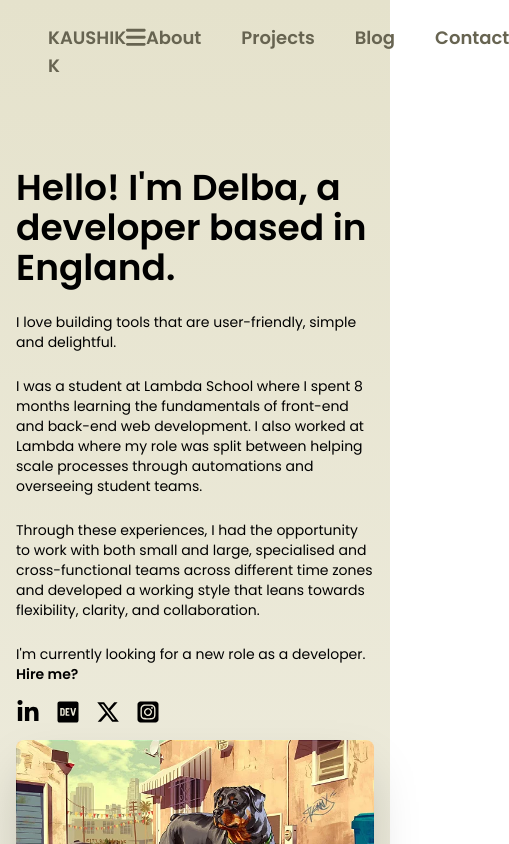
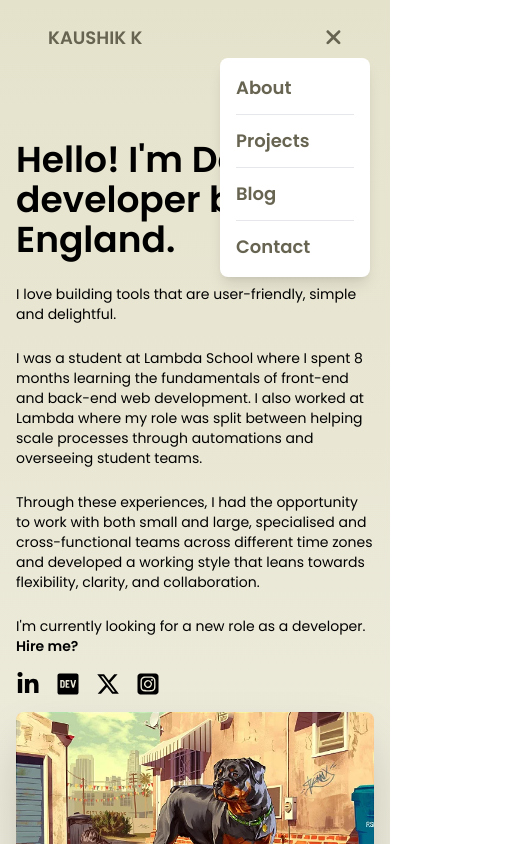
Before and after one commit to Kaushik13k/13kaushikk-portfolio, a React (Vite) app: page /home in a window 390 px wide. Both pictures are taken after a click on the element 332 px from the left and 38 px from the top of the page. Shown: the top 844 px of the page, 509 px wide, since content can reach past the window. Built offline with nearby package versions, Linux system fonts and the light colour scheme.

Commit message:
added the hamburger menu

```diff
--- a/package.json
+++ b/package.json
@@ -15,6 +15,7 @@
     "@fortawesome/free-regular-svg-icons": "^6.6.0",
     "@fortawesome/free-solid-svg-icons": "^6.6.0",
     "@fortawesome/react-fontawesome": "^0.2.2",
+    "@radix-ui/react-collapsible": "^1.1.1",
     "react": "^18.3.1",
     "react-dom": "^18.3.1",
     "react-markdown": "^9.0.1",
--- a/src/sections/Navbar.tsx
+++ b/src/sections/Navbar.tsx
@@ -1,10 +1,8 @@
 import React, { useState } from "react";
 import { FontAwesomeIcon } from "@fortawesome/react-fontawesome";
-import { faBars } from "@fortawesome/free-solid-svg-icons";
+import { faBars, faTimes } from "@fortawesome/free-solid-svg-icons";
+import * as Collapsible from "@radix-ui/react-collapsible";
 
-// TODO:
-// 1. On hover change the color
-// 2. Navigate to the appropriate tabs
 const Navbar = () => {
   const [isOpen, setIsOpen] = useState(false);
 
@@ -18,26 +16,59 @@
         <div className="flex items-center">
           <h3>KAUSHIK K</h3>
         </div>
-        <div className="flex items-center cursor-pointer">
+        <div className="flex items-center">
           <div
-            className="block lg:hidden xl:hidden md:hidden"
+            className="block lg:hidden xl:hidden md:hidden cursor-pointer"
             onClick={toggleMenu}
           >
             <FontAwesomeIcon
-              icon={faBars}
+              icon={isOpen ? faTimes : faBars}
               style={{ color: "#676451" }}
               size="lg"
+              className="transition-transform duration-300"
             />
           </div>
-          <ul
-            className={`flex flex-row gap-10 ${
-              isOpen ? "block" : "hidden"
-            } lg:flex xl:flex md:flex`}
-          >
-            <li>About</li>
-            <li>Projects</li>
-            <li>Blog</li>
-            <li>Contact</li>
+
+          <Collapsible.Root open={isOpen} onOpenChange={setIsOpen}>
+            <Collapsible.Content
+              className={`flex flex-col mt-5 mr-5 gap-2 p-4 bg-white shadow-lg rounded-lg absolute right-0 transition-all duration-300 ease-in-out transform ${
+                isOpen
+                  ? "opacity-100 scale-100"
+                  : "opacity-0 scale-95 pointer-events-none"
+              }`}
+              style={{ minWidth: "150px" }}
+            >
+              <li className="flex justify-between items-center cursor-pointer hover:text-blue-500 transition-colors">
+                About
+              </li>
+              <div className="border-b border-gray-200 my-1" />{" "}
+              <li className="flex justify-between items-center cursor-pointer hover:text-blue-500 transition-colors">
+                Projects
+              </li>
+              <div className="border-b border-gray-200 my-1" />{" "}
+              <li className="flex justify-between items-center cursor-pointer hover:text-blue-500 transition-colors">
+                Blog
+              </li>
+              <div className="border-b border-gray-200 my-1" />{" "}
+              <li className="flex justify-between items-center cursor-pointer hover:text-blue-500 transition-colors">
+                Contact
+              </li>
+            </Collapsible.Content>
+          </Collapsible.Root>
+
+          <ul className="hidden lg:flex xl:flex md:flex gap-10">
+            <li className="hover:text-blue-500 transition-colors cursor-pointer">
+              About
+            </li>
+            <li className="hover:text-blue-500 transition-colors cursor-pointer">
+              Projects
+            </li>
+            <li className="hover:text-blue-500 transition-colors cursor-pointer">
+              Blog
+            </li>
+            <li className="hover:text-blue-500 transition-colors cursor-pointer">
+              Contact
+            </li>
           </ul>
         </div>
       </div>
```
Also changed, not shown: 1 other file (tests, documents, lock files or other folders).
